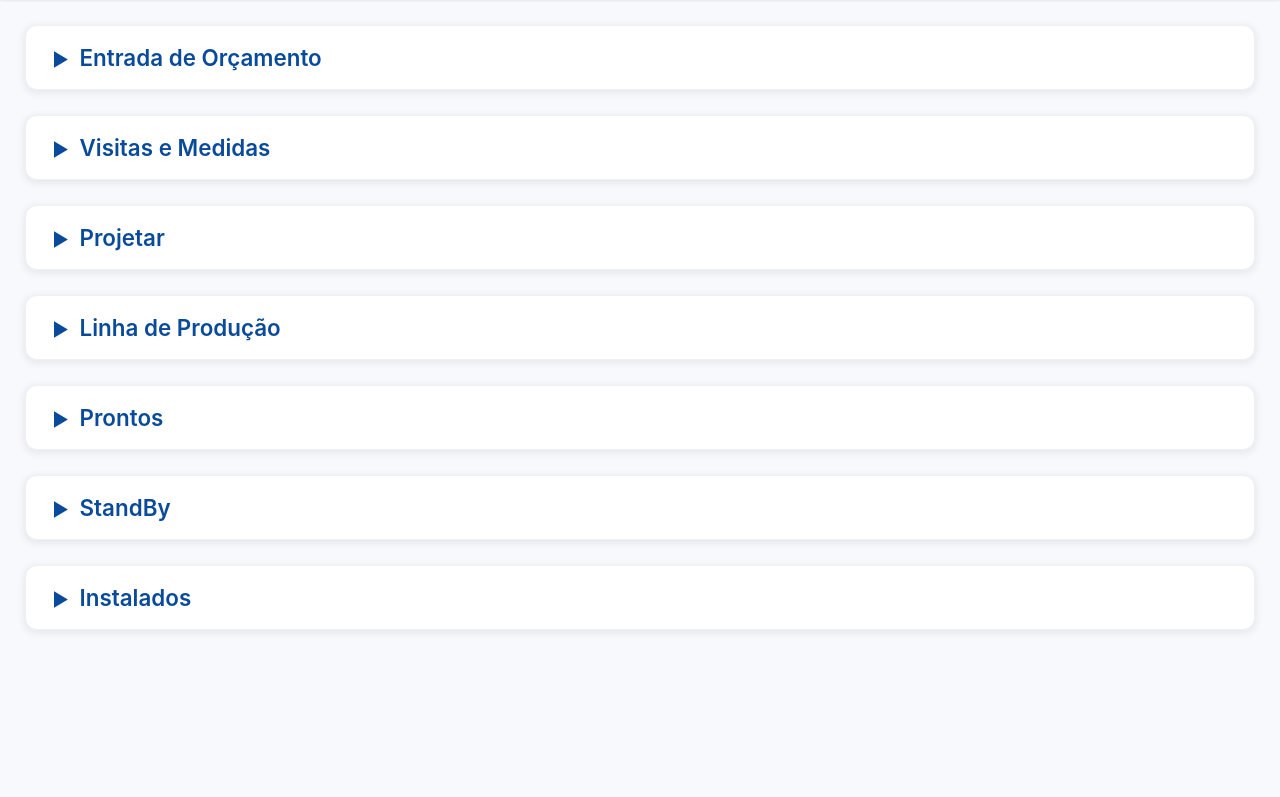
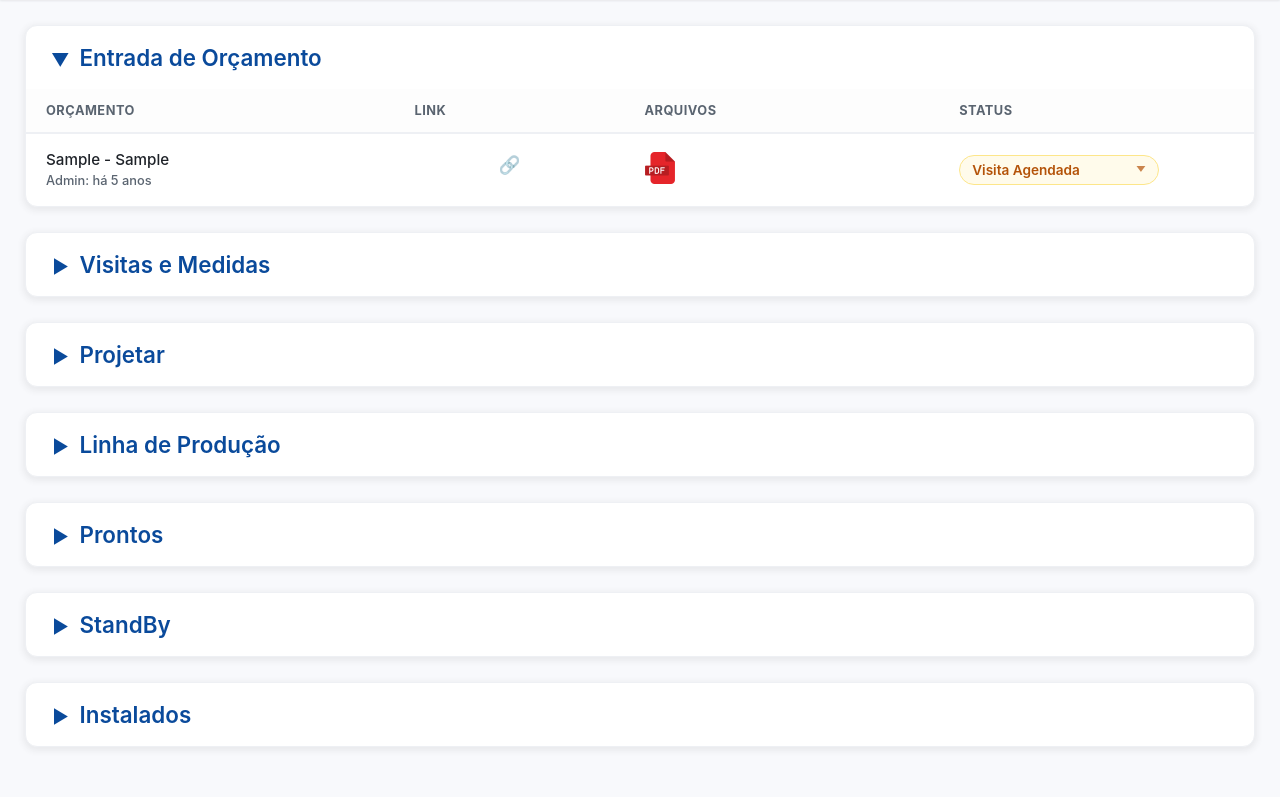
Before and after one commit to Salrefinado/Testev2, a Flask app: page / in a window 1280 px wide. Shown: the part 83-880 px from the top of the page. Run offline with Flask 3, Linux system fonts and the light colour scheme; a user stored in the database is signed in; data comes from the database, SQL or seed files in the repository; tables that the repository leaves empty hold one stand-in row (values such as "Sample post"); lists and menus that the app fills with data are empty; some libraries are stand-ins or nearby versions.

Commit message:
Add files via upload

```diff
--- a/app.py
+++ b/app.py
@@ -259,6 +259,12 @@ class Orcamento(db.Model):
     numero_cliente = db.Column(db.String(50), nullable=True)
     # --- NOVO CAMPO ADICIONADO ---
     outro_numero = db.Column(db.String(50), nullable=True)
+
+    # ==== INÍCIO DA CORREÇÃO (REMOVER db.relationship) ====
+    # A linha abaixo estava causando o erro de 'backref' redundante.
+    # O 'backref' em Grupo(orcamentos) já cria o atributo 'orcamento.grupo'.
+    # grupo = db.relationship('Grupo', backref='orcamentos', lazy=True)
+    # ==== FIM DA CORREÇÃO ====
 
 
     def to_dict(self):
--- a/static/script.js
+++ b/static/script.js
@@ -16,16 +16,19 @@ document.addEventListener('DOMContentLoaded', () => {
     const rowTemplateFinal = document.getElementById('row-template-final');
     const tarefaTemplate = document.getElementById('tarefa-producao-template');
 
+    // ==== INÍCIO DA ATUALIZAÇÃO PONTO 3 (Layout Link) ====
     // Mapeamento de cabeçalhos das tabelas por grupo
     const groupHeaders = {
-        'Entrada de Orçamento': ['Orçamento', 'Arquivos', 'Status'],
-        'Visitas e Medidas': ['Orçamento', 'Arquivos', 'Status', 'Data Visita', 'Responsável'],
-        'Projetar': ['Orçamento', 'Arquivos', 'Status'],
-        'Linha de Produção': ['Orçamento', 'Arquivos', 'Data Entrada', 'Data Limite', 'Tarefas de Produção'],
-        'Prontos': ['Orçamento', 'Arquivos', 'Status', 'Itens Prontos', 'Data Pronto', 'Data Instalação', 'Responsável Inst.'],
-        'StandBy': ['Orçamento', 'Arquivos', 'Status', 'Motivo'],
-        'Instalados': ['Orçamento', 'Arquivos', 'Status Final']
+        'Entrada de Orçamento': ['Orçamento', 'Link', 'Arquivos', 'Status'],
+        'Visitas e Medidas': ['Orçamento', 'Link', 'Arquivos', 'Status', 'Data Visita', 'Responsável'],
+        'Projetar': ['Orçamento', 'Link', 'Arquivos', 'Status'],
+        'Linha de Produção': ['Orçamento', 'Link', 'Arquivos', 'Data Entrada', 'Data Limite', 'Tarefas de Produção'],
+        'Prontos': ['Orçamento', 'Link', 'Arquivos', 'Status', 'Itens Prontos', 'Data Pronto', 'Data Instalação', 'Responsável Inst.'],
+        'StandBy': ['Orçamento', 'Link', 'Arquivos', 'Status', 'Motivo'],
+        'Instalados': ['Orçamento', 'Link', 'Arquivos', 'Status Final']
     };
+    // ==== FIM DA ATUALIZAÇÃO PONTO 3 ====
+
 
     // Opções de status para o dropdown de Orçamento
     const statusOptionsByGroup = {
@@ -188,6 +191,12 @@ document.addEventListener('DOMContentLoaded', () => {
      * Carrega todo o workflow da API e renderiza no quadro.
      */
     async function loadWorkflow() {
+
+        // ==== INÍCIO DA ATUALIZAÇÃO PONTO 2 (Manter grupo aberto) ====
+        // 1. Memoriza o grupo que está aberto agora
+        const openGroupId = document.querySelector('.monday-group:not(.collapsed)')?.dataset.groupId;
+        // ==== FIM DA ATUALIZAÇÃO PONTO 2 ====
+
         try {
             const response = await fetch('/api/workflow');
 
@@ -216,6 +225,22 @@ document.addEventListener('DOMContentLoaded', () => {
 
             initDragAndDrop();
             updateTimestamps();
+
+            // ==== INÍCIO DA ATUALIZAÇÃO PONTO 2 (Manter grupo aberto) ====
+            // 2. Reabre o grupo que estava memorizado
+            if (openGroupId) {
+                const groupToReopen = document.querySelector(`.monday-group[data-group-id="${openGroupId}"]`);
+                if (groupToReopen) {
+                    groupToReopen.classList.remove('collapsed');
+                }
+            } else {
+                // Se nenhum estava aberto, abre o primeiro por padrão
+                const firstGroup = document.querySelector('.monday-group');
+                if (firstGroup) {
+                    firstGroup.classList.remove('collapsed');
+                }
+            }
+            // ==== FIM DA ATUALIZAÇÃO PONTO 2 ====
 
         } catch (error) {
             console.error('Erro ao carregar workflow:', error);
@@ -256,6 +281,12 @@ document.addEventListener('DOMContentLoaded', () => {
             if (text === 'Motivo') {
                 th.style.width = '250px';
             }
+            // ==== INÍCIO DA ATUALIZAÇÃO PONTO 3 (CSS Link) ====
+            if (text === 'Link') {
+                th.style.width = '40px';
+                th.style.minWidth = '40px';
+            }
+            // ==== FIM DA ATUALIZAÇÃO PONTO 3 ====
             headerRow.appendChild(th);
         });
         thead.appendChild(headerRow);
@@ -345,6 +376,26 @@ document.addEventListener('DOMContentLoaded', () => {
         return td;
     }
 
+    // ==== INÍCIO DA ATUALIZAÇÃO PONTO 3 (Renderização Link) ====
+    /**
+     * Renderiza a célula de Link Público (função helper).
+     */
+    function renderPublicLinkCell(orcamento, row) {
+        // A célula <td> e o <a> vêm do template
+        const td = row.querySelector('.col-public-link');
+        const publicLinkEl = td.querySelector('.public-link-icon');
+
+        if (orcamento.public_id) {
+            publicLinkEl.href = `/track/${orcamento.public_id}`;
+            publicLinkEl.style.display = 'inline-block';
+        } else {
+            publicLinkEl.style.display = 'none';
+        }
+
+        return td;
+    }
+    // ==== FIM DA ATUALIZAÇÃO PONTO 3 ====
+
     /**
      * Renderiza a célula de orçamento (função helper).
      */
@@ -367,13 +418,9 @@ document.addEventListener('DOMContentLoaded', () => {
             lastUpdatedEl.textContent = '';
         }
 
-        const publicLinkEl = wrapper.querySelector('.public-link-icon');
-        if (orcamento.public_id) {
-            publicLinkEl.href = `/track/${orcamento.public_id}`;
-            publicLinkEl.style.display = 'inline';
-        } else {
-            publicLinkEl.style.display = 'none';
-        }
+        // ==== ATUALIZAÇÃO PONTO 3: Lógica do link removida daqui ====
+        // const publicLinkEl = wrapper.querySelector('.public-link-icon');
+        // ... (removido) ...
 
         const standbyInfoEl = wrapper.querySelector('.standby-info-icon');
         if (orcamento.grupo_nome === 'StandBy' && orcamento.standby_details) {
@@ -516,10 +563,20 @@ document.addEventListener('DOMContentLoaded', () => {
 
         // Limpa o <tr> (exceto a primeira célula de orçamento que veio do template)
         const orcamentoCell = row.querySelector('.col-orcamento');
+        const linkCell = row.querySelector('.col-public-link'); // Pega a célula de link
         row.innerHTML = '';
         row.appendChild(orcamentoCell);
 
+        // ===== CORREÇÃO =====
+        row.appendChild(linkCell); // 1. RE-ANEXA A CÉLULA DE LINK QUE VOCÊ SALVOU
+        // ====================
+
         renderOrcamentoCell(orcamento, row); // Popula a célula de orçamento
+
+        // ==== INÍCIO DA ATUALIZAÇÃO PONTO 3 (Renderização Link) ====
+        // Apenas POPULA a célula de link (ela já foi anexada)
+        renderPublicLinkCell(orcamento, row); // 2. REMOVE O "row.appendChild(...)" DAQUI
+        // ==== FIM DA ATUALIZAÇÃO PONTO 3 ====
 
         row.appendChild(renderArquivosCell(orcamento.arquivos, orcamento.id));
 
@@ -589,6 +646,11 @@ document.addEventListener('DOMContentLoaded', () => {
         row.dataset.dataLimite = dataLimiteProd || '';
 
         renderOrcamentoCell(orcamento, row);
+
+        // ==== INÍCIO DA ATUALIZAÇÃO PONTO 3 (Renderização Link) ====
+        row.appendChild(renderPublicLinkCell(orcamento, row));
+        // ==== FIM DA ATUALIZAÇÃO PONTO 3 ====
+
         row.appendChild(renderArquivosCell(orcamento.arquivos, orcamento.id));
 
         // Data Entrada (Editável) - REQ 3
@@ -699,6 +761,11 @@ document.addEventListener('DOMContentLoaded', () => {
         row.dataset.orcamentoId = orcamento.id;
 
         renderOrcamentoCell(orcamento, row);
+
+        // ==== INÍCIO DA ATUALIZAÇÃO PONTO 3 (Renderização Link) ====
+        row.appendChild(renderPublicLinkCell(orcamento, row));
+        // ==== FIM DA ATUALIZAÇÃO PONTO 3 ====
+
         row.appendChild(renderArquivosCell(orcamento.arquivos, orcamento.id));
 
         return row;
@@ -1816,14 +1883,27 @@ document.addEventListener('DOMContentLoaded', () => {
         }
     }
 
+    // ==== INÍCIO DA ATUALIZAÇÃO PONTO 2 (Acordeão) ====
     function handleGroupToggle(e) {
         if (e.target.classList.contains('group-title')) {
             const group = e.target.closest('.monday-group');
             if (group) {
-                group.classList.toggle('collapsed');
-            }
-        }
-    }
+                const isOpening = group.classList.contains('collapsed');
+
+                if (isOpening) {
+                    // Se está abrindo, fecha todos os outros primeiro
+                    document.querySelectorAll('.monday-group:not(.collapsed)').forEach(g => {
+                        if (g !== group) g.classList.add('collapsed');
+                    });
+                    group.classList.remove('collapsed'); // Abre o clicado
+                } else {
+                    // Se está fechando, apenas fecha ele
+                    group.classList.add('collapsed');
+                }
+            }
+        }
+    }
+    // ==== FIM DA ATUALIZAÇÃO PONTO 2 ====
 
     function closeAllStatusDropdowns(exceptThisOne = null) {
         document.querySelectorAll('.status-selector.active').forEach(selector => {
@@ -1857,6 +1937,21 @@ document.addEventListener('DOMContentLoaded', () => {
                 handle: '.monday-row',
                 ghostClass: 'sortable-ghost',
                 chosenClass: 'sortable-chosen',
+
+                // ==== INÍCIO DA ATUALIZAÇÃO PONTO 1 (Hitbox Drag&Drop) ====
+                onMove: function (evt) {
+                    // evt.related é o elemento sobre o qual estamos arrastando
+                    const targetEl = evt.related;
+
+                    // Verifica se é um título de grupo E se esse grupo está fechado
+                    if (targetEl && targetEl.classList.contains('group-title') && targetEl.closest('.monday-group').classList.contains('collapsed')) {
+                        // Expande o grupo
+                        targetEl.closest('.monday-group').classList.remove('collapsed');
+                    }
+                    return true;
+                },
+                // ==== FIM DA ATUALIZAÇÃO PONTO 1 ====
+
                 onEnd: async (evt) => {
                     const orcamentoId = evt.item.dataset.orcamentoId;
                     const novoGrupoId = evt.to.closest('.monday-group').dataset.groupId;
@@ -2245,6 +2340,18 @@ document.addEventListener('DOMContentLoaded', () => {
             return;
         }
 
+        // ==== INÍCIO DA ATUALIZAÇÃO PONTO 4 (Hitbox Modal) ====
+        // Se a ação for 'open-public-link', não fazemos nada aqui,
+        // pois o <a> já tem o href e target="_blank".
+        if (actionTarget.dataset.action === 'open-public-link') {
+            console.log('Link público clicado.');
+            // A ação padrão do link (abrir em nova aba) ocorrerá.
+            // Impede que o clique "vaze" para o 'open-detalhes'
+            e.stopPropagation();
+            return;
+        }
+        // ==== FIM DA ATUALIZAÇÃO PONTO 4 ====
+
         const action = actionTarget.dataset.action;
         const row = actionTarget.closest('.monday-row');
         const orcamentoId = row ? row.dataset.orcamentoId : null;
--- a/static/style.css
+++ b/static/style.css
@@ -518,6 +518,27 @@ header {
 .public-link-icon:hover {
     opacity: 1;
 }
+
+/* ==== INÍCIO DA ATUALIZAÇÃO PONTO 3 (CSS Link Público) ==== */
+.col-public-link {
+    width: 40px;
+    min-width: 40px;
+    text-align: center;
+    padding-left: 0px;
+    padding-right: 0px;
+}
+.col-public-link .public-link-icon {
+    font-size: 1.1rem; /* Tamanho maior */
+    margin-left: 0;
+    padding: 4px;
+    display: inline-block;
+}
+/* Remove o link da célula de orçamento (já feito no HTML, mas garantido) */
+.col-orcamento .public-link-icon {
+    display: none;
+}
+/* ==== FIM DA ATUALIZAÇÃO PONTO 3 ==== */
+
 
 .standby-info-icon {
     font-size: 0.8em;
--- a/templates/index.html
+++ b/templates/index.html
@@ -58,11 +58,13 @@
             <td class="col-orcamento">
                 <div class="editable-cell-wrapper" data-action="open-detalhes">
                     <span class="orc-numero"></span> - <span class="orc-cliente"></span>
-                    <a class="public-link-icon" href="#" target="_blank" title="Link Público">🔗</a>
                     <span class="standby-info-icon" title="" style="display: none;">ℹ️</span>
                     <br>
                     <small class="last-updated-info"></small>
                 </div>
+            </td>
+            <td class="col-public-link">
+                <a class="public-link-icon" href="#" target="_blank" title="Link Público" data-action="open-public-link">🔗</a>
             </td>
             <td class="col-status">
                 <div class="status-selector" data-type="orcamento">
@@ -80,11 +82,13 @@
             <td class="col-orcamento">
                  <div class="editable-cell-wrapper" data-action="open-detalhes">
                     <span class="orc-numero"></span> - <span class="orc-cliente"></span>
-                    <a class="public-link-icon" href="#" target="_blank" title="Link Público">🔗</a>
                     <span class="standby-info-icon" title="" style="display: none;">ℹ️</span>
                     <br>
                     <small class="last-updated-info"></small>
                 </div>
+            </td>
+            <td class="col-public-link">
+                <a class="public-link-icon" href="#" target="_blank" title="Link Público" data-action="open-public-link">🔗</a>
             </td>
         </tr>
     </template>
@@ -94,11 +98,13 @@
             <td class="col-orcamento">
                  <div class="editable-cell-wrapper" data-action="open-detalhes">
                     <span class="orc-numero"></span> - <span class="orc-cliente"></span>
-                    <a class="public-link-icon" href="#" target="_blank" title="Link Público">🔗</a>
                     <span class="standby-info-icon" title="" style="display: none;">ℹ️</span>
                     <br>
                     <small class="last-updated-info"></small>
                 </div>
+            </td>
+            <td class="col-public-link">
+                <a class="public-link-icon" href="#" target="_blank" title="Link Público" data-action="open-public-link">🔗</a>
             </td>
             <td class="col-arquivos">
                 </td>
@@ -107,7 +113,6 @@
             </td>
         </tr>
     </template>
-
     <template id="tarefa-producao-template">
         <div class="tarefa-producao" data-tarefa-id="">
             <span class="tarefa-item"></span>
```
